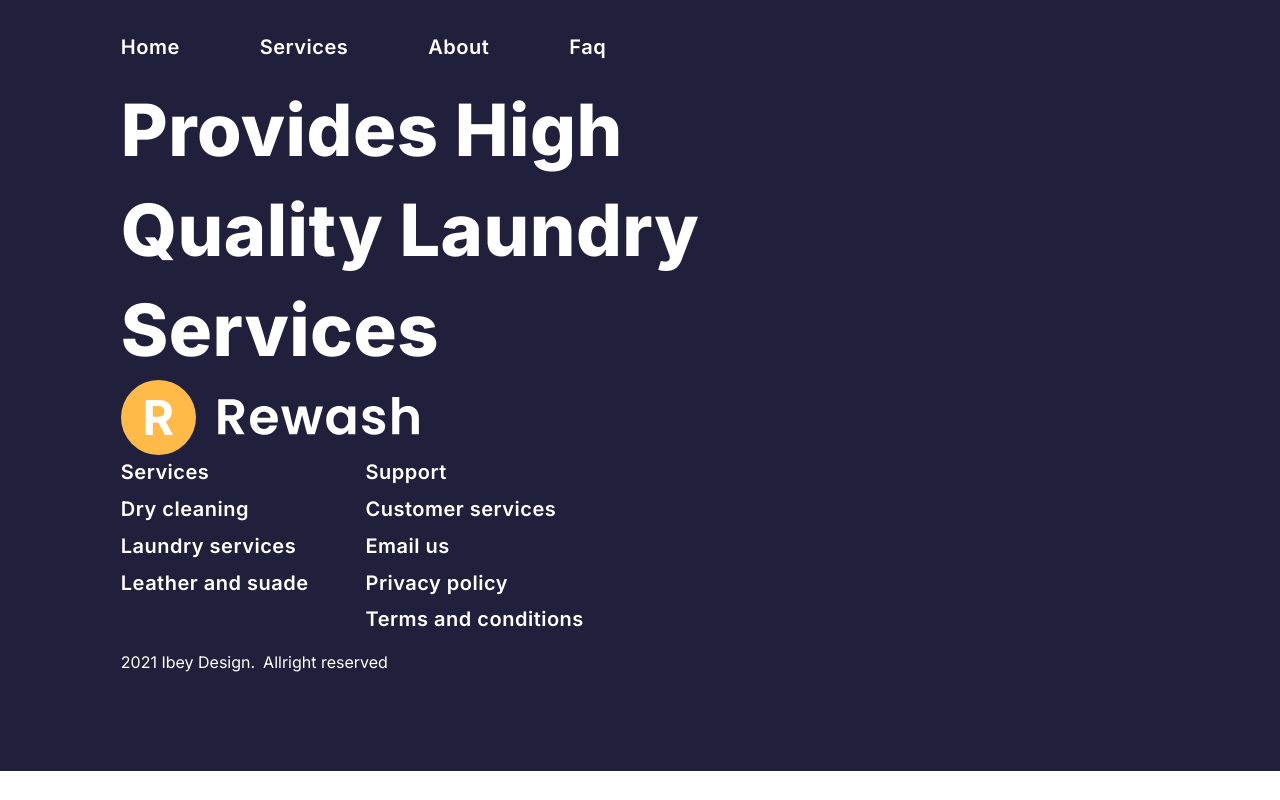
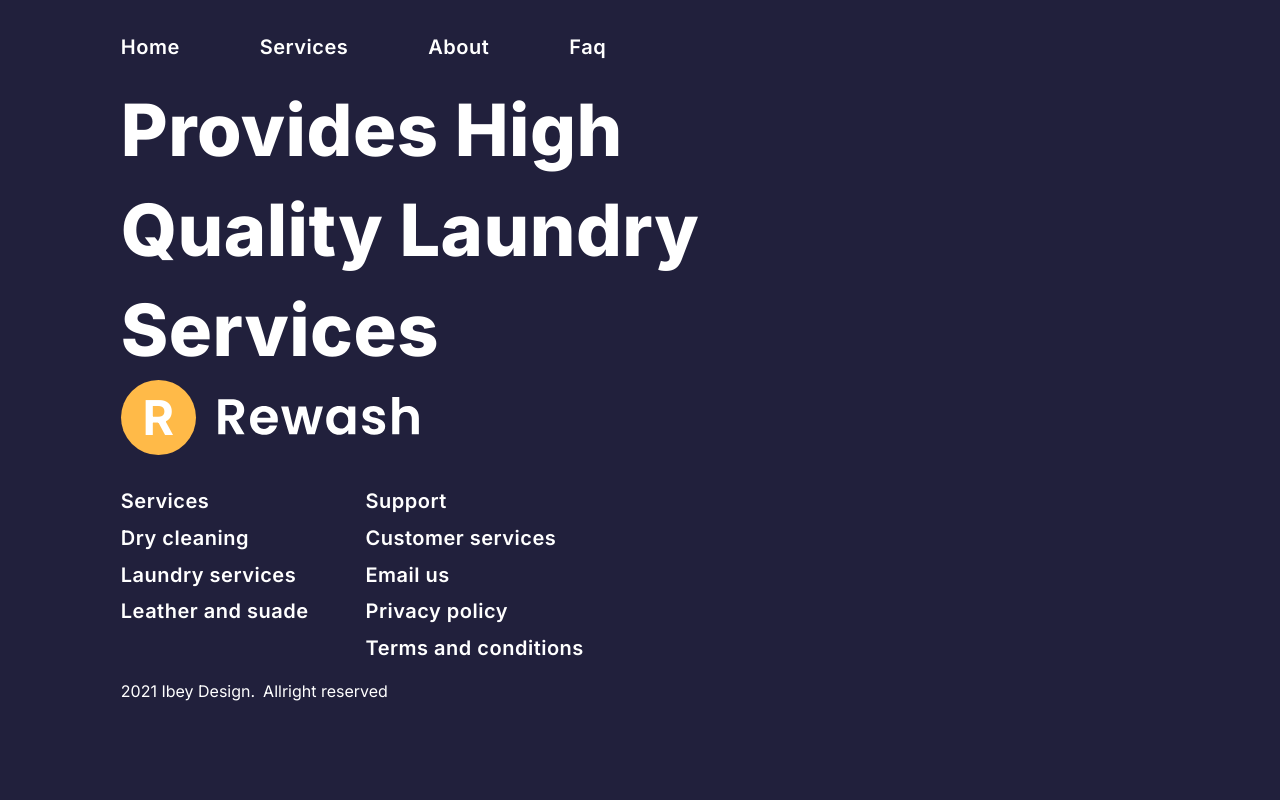
Before and after one commit to ghulame22/laundry-app, a Next.js app: page / in a window 1280 px wide. Shown: the part 4651-5451 px from the top of the page. Before the commit the page ends 5422 px from the top, so only its background shows below. Built offline with nearby package versions, Linux system fonts and the light colour scheme.

Commit message:
gap in footer

```diff
--- a/src/app/components/Footer/Footer.module.css
+++ b/src/app/components/Footer/Footer.module.css
@@ -7,6 +7,11 @@
 .content > :nth-child(1) {
   display: flex;
   flex-wrap: wrap;
+}
+.content > :nth-child(1) > :nth-child(2){
+  display: flex;
+  flex-direction: column;
+  gap: 1.81rem;
 }
 .content > :nth-child(2) {
   display: flex;
```
